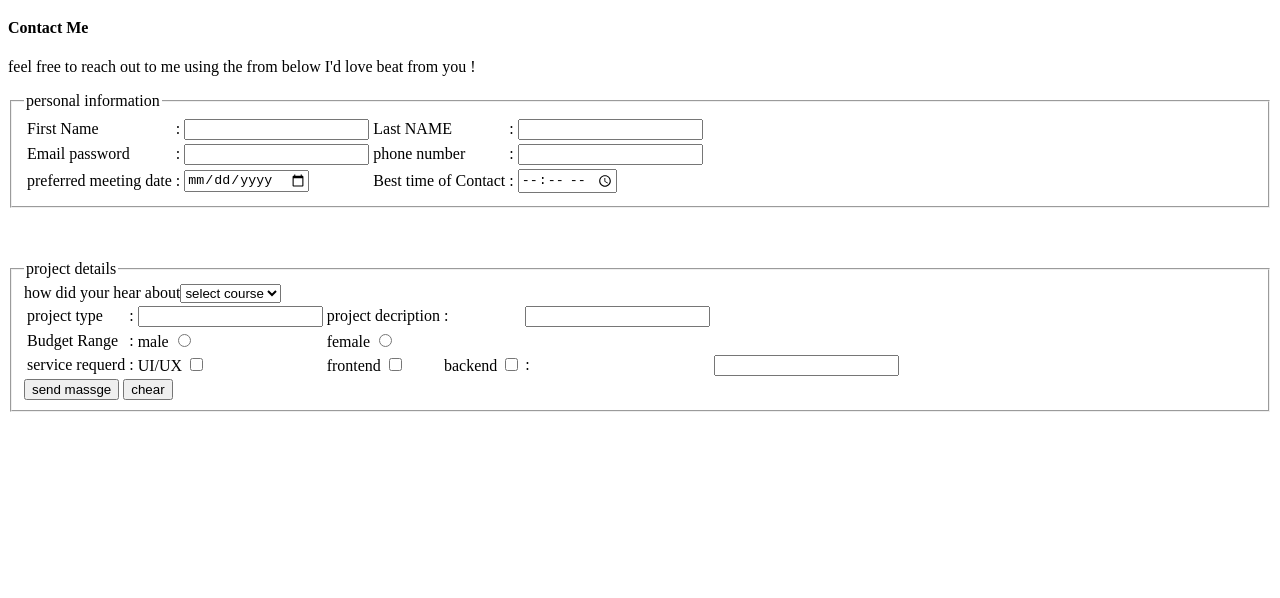
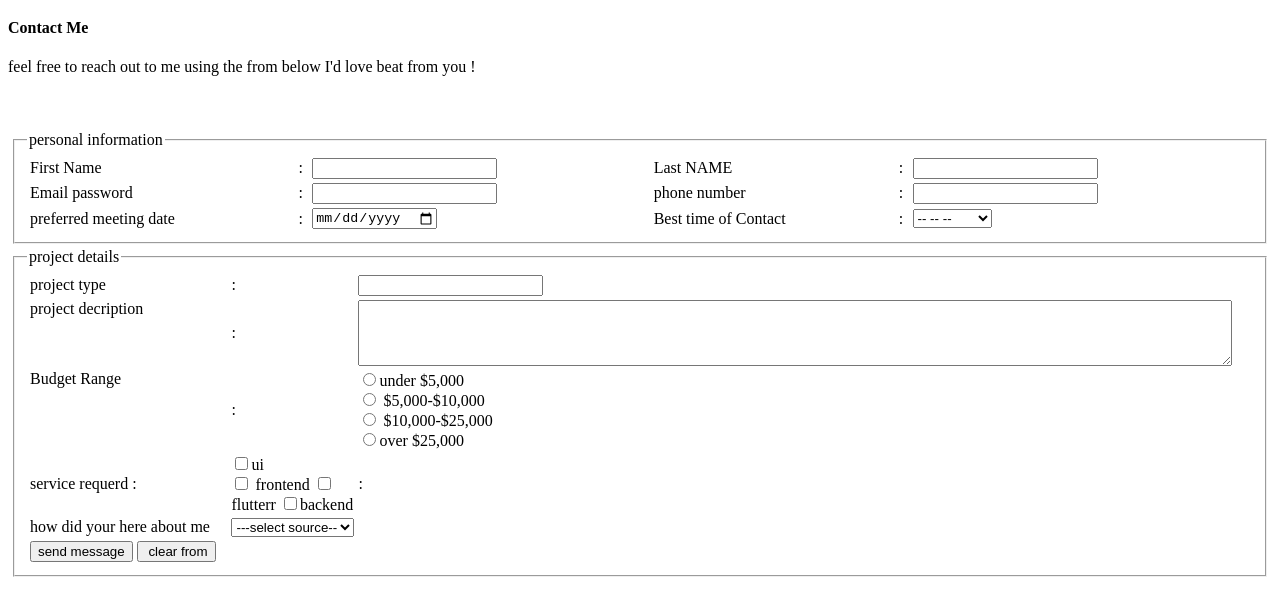
Before and after one commit to esalama841-commits/Assignment1, a plain HTML site: page index.html in a window 1280 px wide. Shown: the part 1035-1633 px from the top of the page. Before the commit the page ends 1463 px from the top, so only its background shows below. Drawn offline with Linux system fonts and the light colour scheme.

Commit message:
index.html

```diff
--- a/index.html
+++ b/index.html
@@ -106,100 +106,130 @@
       </table>
       <h4>Contact Me</h4>
       <p> feel free to reach out to me using the from below I'd love beat from you !</p>
+
       <form>
-       <fieldset><legend> personal information</legend>
-      <table>
-      <thead></thead>
-      <tbody>
+        <table width="100%" border="0">
+          <tr>
+            <td>
+              <fieldset>
+              <legend> personal information</legend>
+
+              <table width="100%"border="0">
+
       <tr>
        <td> <label for="fName"> First Name</label></td>
        <td>:</td>
-       <td> <input id="fName" type="text"></label></td>
+       <td> <input id="fName" type="text" name="First"requerd></td>
+
        <td><label for="lName">Last NAME</label></td>
        <td>:</td>
-       <td> <input id="lName" type="text"></td>
+       <td> <input id="lName" type="text"name="last" required ></td>
       </tr>
+
       <tr>
        <td> <label for="fName"> Email password</label></td>
        <td>:</td>
-       <td> <input id="email"type="password"></td>
-      <td> <label for="number">phone number </label></td>
+       <td> <input id="email"type="password"name="email"required  ></td>
+      <td> <label for="phone">phone number </label></td>
        <td>:</td>
-       <td> <input id="number" type="number"></td>
+       <td> <input id="phone" type="tel" name="phone"></td>
       </tr>
 
       <tr>
-      <td><label for="date"> preferred meeting date</label></td>
+      <td><label for="predate"> preferred meeting date</label></td>
       <td>:</td>
-      <td><input  id="date" type="date" name="new date"min="yyyy-mm-dd" ></td>
-      <td><label for="time" >Best time of Contact</label></td>
+      <td><input  id="predate" type="date" name="prefdate" ></td>
+      <td><label for=" best time" >Best time of Contact</label></td>
       <td>:</td>
-      <td><input id="text" type="time"></td>
+      <td>
+        <select id=" best time" name="besttime">
+<option value="">-- -- --</option>
+<option value=" afternoon"> afternoon</option>
+<option value=" evening"> Evening</option>
+
+
+
+        </select>
+      </td>
       </tr>
-      </tbody>
+
       </table>
        </fieldset>
-      </form>
+            </td>
+
       <br>
       <br>
 
-     <form>
+    <tr>
+      <td>
       <fieldset><legend> project details</legend>
-        <table>
-          <head></head>
-          <tbody>
+        <table width="100%" collpadding="4" collspacing="0" border="0">
+
+
        <tr>
 
-       <td><label for="text"> project type</label></td>
+       <td style="width: 18%;"><label for="ptype"> project type</label></td>
       <td>:</td>
-      <td><input  id="text" type="text"></td>
+      <td style="width: 82%;"><input  id="ptype" type="text" required></td>
+    </tr>
+    <tr>
+    <td valign="top"><label for="pdesc"> project decription</label></td>
+      <td>:</td>
+      <td><textarea id="pdesc" type="text" name="pdesc" rows="4" style="width: 98%;"></textarea></td>
+      </tr>
 
-    <td><label for="text"> project decription</label></td>
+
+      <tr>
+        <td
+         valign="top">Budget Range</td>
         <td>:</td>
-      <td><input id="text" type="text" ></td>
+
+        <td>
+          <label><input type="radio" name="dudget"  value="under5 ">under $5,000 </label> <br>
+
+          <label><input type="radio" name="dudget"  value="5to10 "> $5,000-$10,000 </label> <br>
+
+          <label><input type="radio" name="dudget"  value="10to15 "> $10,000-$25,000 </label> <br>
+
+          <label><input type="radio" name="dudget"  value=" over25 ">over $25,000 </label>
+
+        </td>
+
+     <tr>
+        <td vaiign="top"> service requerd :</td>
+        <td>
+         <label><input type="checkbox" name="service"  value="ui ">ui </label> <br>
+
+          <label><input type="checkbox" name="service"  value="forntend "> frontend </label>
+
+          <label><input type="checkbox" name="service"  value="flutter"> flutterr</label>
+
+          <label><input type="checkbox" name="service"  value=" backend ">backend </label>
+          <td>:</td>
         </td>
         </tr>
 <tr>
   <td>
-        <label for="desc">Budget Range</label>
-        </td>
-        <td>:</td>
-        <td> <label for="male ">male </label>
-        <input name="Budget Range" id=""type= "radio">
+    <label for="source">how did your here about me</label>
   </td>
   <td>
-         <label for="female">female</label>
-         <input name=""id= ""type="radio">
+    <select id="source" name="source">
+      <option value="">---select source-- </option>
+      <option value="google">google</option>
+      <option value="referral">refferal</option>
+      <option value="other">other</option>
+    </select>
   </td>
 </tr>
-      <tr>
-        <td>
-          <label for="desc"> service requerd</label>
+<td colspan="2" align="left">
+  <input type="submit" value="send message">
+  <input type="reset" value=" clear from">
 </td>
-      <td>:</td>
-        <td><label for="ui/ux">UI/UX</label>
-          <input type="checkbox" id="ui/ux" value="ui/ux" name="service requerd">
+</tr>
+        </table>
+      </fieldset>
 </td>
-       <td>
-          <label for="forntend"> frontend</label>
-          <input type="checkbox" id="forntend"value="forntend">
-       </td>
-        <td>
-        <label for="backend">backend</label>
-          <input type="checkbox" id="backend" value="backend">
-        </td>
-        <label for="text"> how did your hear about</label>
-       <td>:</td>
-       <td> <input id="fName" type="text"></label></td>
-<select name="how did your here about me !" id="name">
-  <option disabled selected hidden>select course</option>
-<option value="good"> good</option>
-<option value="be"> beautifui</option>
-</select>
-      </tbody>
-  </table>
-</form>
+     <tr/>
+    </from>
     </body>
-<button> send massge </button>
-<button type="reset">chear </button>
 </html>
```
Lines whose indentation alone changed are shown as unchanged.
